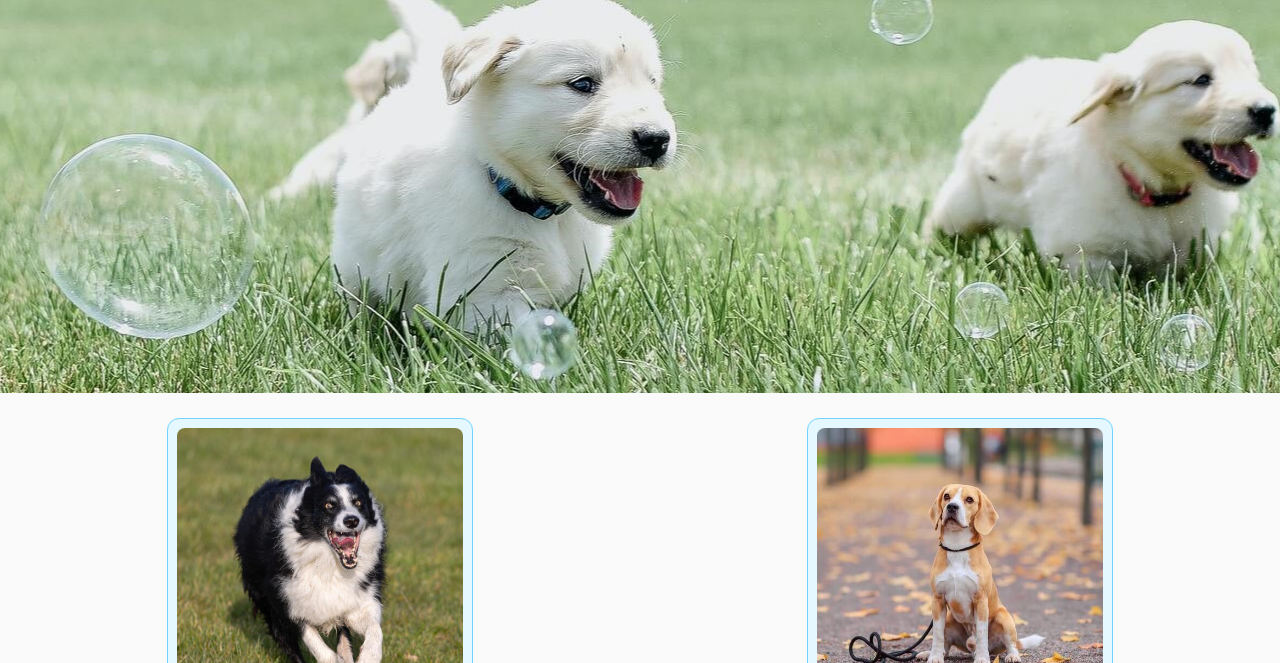
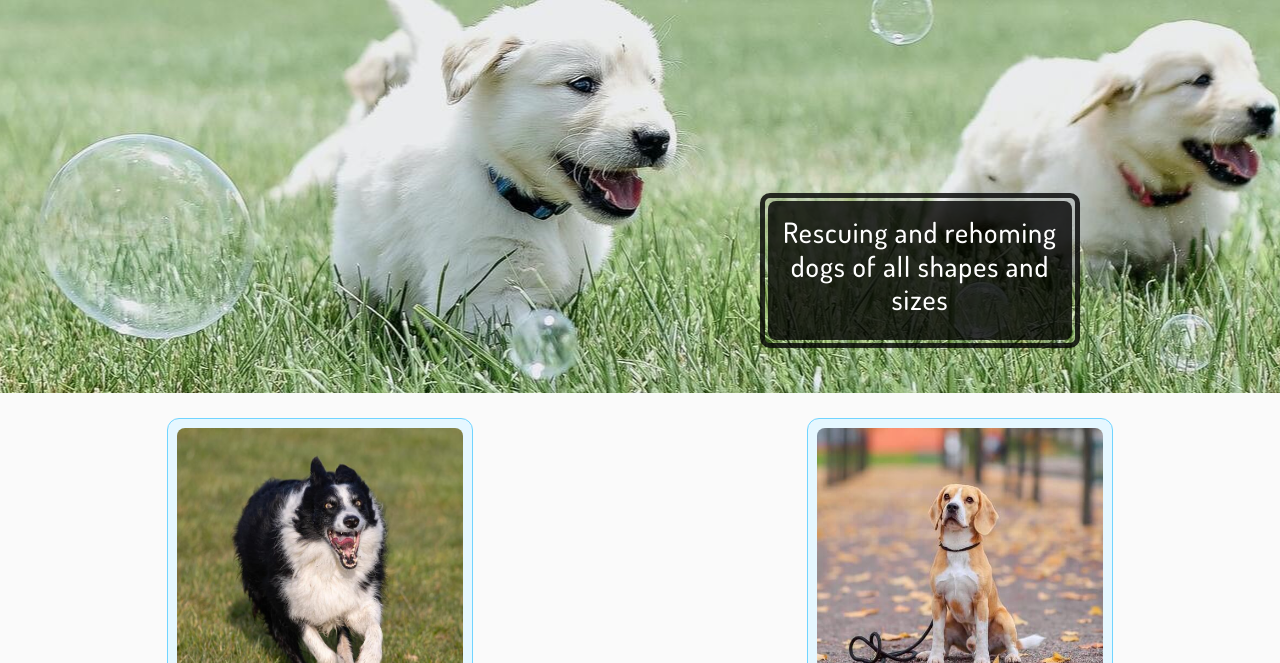
Before and after one commit to lilli-mcnally/muddy-paws, a plain HTML site: page index.html in a window 1280 px wide. Shown: the part 137-800 px from the top of the page. Drawn offline with nearby package versions, Linux system fonts and the light colour scheme.

Commit message:
Add text to hero image

```diff
--- a/assets/css/style.css
+++ b/assets/css/style.css
@@ -17,8 +17,6 @@ header {
 }
 
 #logo {
-    /* height: 100px;
-    width: 100px; */
     height: 110px;
     width: 110px;
     display: inline-block;
@@ -66,6 +64,31 @@ header {
     height: 400px;
     bottom: 90px;
     display: fixed;
+}
+
+#hero-border {
+    height: auto;
+    width: 25%;
+    border: 5px solid rgb(0, 0, 0, 0.8);
+    padding: 3px;
+    border-radius: 10px;
+    float: right;
+    margin: 200px 200px 0 0;
+}
+
+#hero-color {
+    background-color: rgba(0, 0, 0, 0.8);
+    color: #fff;
+    height: auto;
+    width: 100%;
+    border-radius: 8px;
+    padding: 15px;
+    text-align: center;
+}
+
+
+#hero-text {
+    float: right;
 }
 
 /* ----------------------------------------------------- Dog Preview */
--- a/index.html
+++ b/index.html
@@ -44,7 +44,15 @@
     </header>
 
     <section id="hero-outer">
-        <div id="hero-image"></div>
+        <div id="hero-image">
+            <div id="hero-border">
+                <div id="hero-color">
+                    <div>
+                        <h3>Rescuing and rehoming dogs of all shapes and sizes</h3>
+                    </div>
+                </div>
+            </div>
+        </div>
     </section>
 
     <section id="middle-section">
@@ -119,8 +127,6 @@
         </div>
     </section>
 
-
-
     <footer>
         <ul class="footer-links">
             <li><a href="#">About us</a></li>
```
